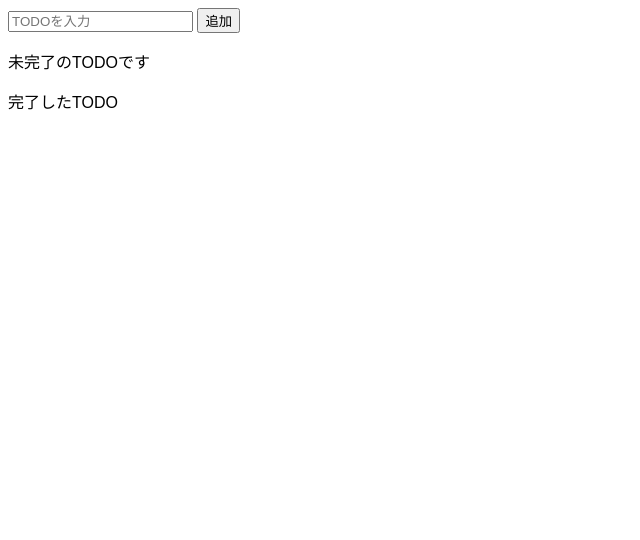
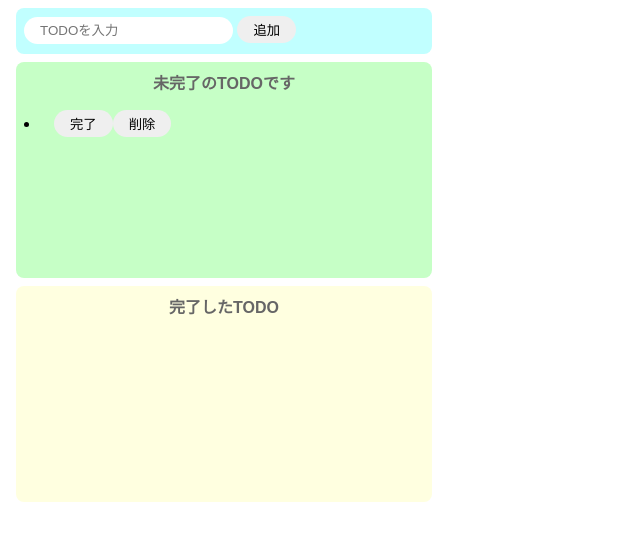
Before and after one commit to kamakiri1225/codesandbox-test, a website built with Parcel: page index.html in a window 1280 px wide. Both pictures are taken after a click on the button "追加". Shown: the whole page, without its empty margins (0-640 px from the left). Built offline with nearby package versions, Linux system fonts and the light colour scheme.

Commit message:
JavaScriptのみでToDoアプリを作成

```diff
--- a/src/index.js
+++ b/src/index.js
@@ -1,82 +1,104 @@
-/**
- * mapやfilterを使った配列
- */
+import "./styles.css";
 
-//map
+const onClickAdd = () => {
+  // テキストを取得
+  const inputText = document.getElementById("add-text").value;
+  document.getElementById("add-text").value = "";
 
-const nameArr = ["田中", "山田", "kamakiri"];
-// for (let i = 0; i < nameArr.length; i++) {
-//   console.log(`${i + 1}番目は${nameArr[i]}`);
-// }
+  creteIncompleteList(inputText);
+}
 
-// const nameArr2 = nameArr.map((name) => {
-//   return name;
-// });
+// 未完了リストに追加する関数
+const creteIncompleteList = (text) => {
+  // divタグの生成
+  const div = document.createElement("div");
+  div.className = "list-row";
 
-// console.log(nameArr2);
+  // liタグの生成
 
-// nameArr.map((name, i) => console.log(`${i + 1}番目は${nameArr[i]}`));
+  const li = document.createElement("li");
+  li.innerText = text
 
-// filter (条件式が書ける)
-// const numArr2 = [1, 2, 3, 4, 5, 6];
-// const newNumArr = numArr2.filter((num) => {
-//   return num % 2 === 1;
-// });
+  // divタグの子要素にliを設定
+  div.appendChild(li);
 
-// console.log(newNumArr);
+  //未完了のリストに追加
+  document.getElementById("imcomplete-list").appendChild(div);
 
-// const newNumArr3 = nameArr.map((name) => {
-//   if (name === "kamakiri") {
-//     return name;
-//   } else {
-//     return `${name}さん`;
-//   }
-// });
+  // button(完了)タグを生成
+  const completeButton = document.createElement("button");
+  completeButton.innerText = "完了";
+  completeButton.addEventListener("click", ()=>{
+    // 押された完了ボタンの親divを未完了リストから削除
+    deleteFromCompleteButton(completeButton.parentNode);
 
-// console.log(newNumArr3);
+    //完了リストに追加
+    const addTarget = completeButton.parentNode;
 
-/**
- * 三項演算子
- */
+    //TODO内容のテキストの取得
+    const text = addTarget.firstElementChild.innerText;
 
-// ある条件? 条件がtrueの時: 条件がfalseのとき
-// const val1 = 1 > 0 ? "trueです" : "falseです";
-// console.log(val1);
+    //div以下を初期化
+    addTarget.textContent = null;
 
-// const num = 13000;
-// console.log(num.toLocaleString());
-// console.log(typeof num);
+    // liを生成
+    const li = document.createElement("li");
+    li.innerText = text;
 
-// const formattedNum =
-//   typeof num === "number" ? num.toLocaleString() : "数値を入力してください。";
-// console.log(formattedNum);
+    // 戻るボタン
+    const backButton = document.createElement("button")
+    backButton.innerText = "戻す";
 
-// const checkSum = (num1, num2) => {
-//   return num1 + num2 > 100 ? "100を超えています" : "許容範囲です";
-// };
+    //
+    // backButtonにイベントを追加
+    backButton.addEventListener("click",()=>{
+      const backTarget = backButton.parentNode;
+      const text = backTarget.firstChild.innerText;
 
-// console.log(checkSum(50, 60));
+      // 削除
+      document.getElementById("complete-list").removeChild(backTarget);
+      creteIncompleteList(text);
+    })
 
-/**
- * 論理演算子の本当の意味を知ろう
- */
-// const flag1 = true;
-// const flag2 = true;
+    const IncompleteButton = document.createElement("button");
+    IncompleteButton.innerText ="削除";
+    // backButtonにイベントを追加
+    IncompleteButton.addEventListener("click",()=>{
 
-// if (flag1 || flag2) {
-//   console.log("1か2はtrueになります。");
-// }
+      // 削除
+      document.getElementById("complete-list").removeChild(IncompleteButton.parentNode);
+      })
 
-// if (flag1 && flag2) {
-//   console.log("1も2はtrueになります。");
-// }
+    // divタグの子要素に各要路を追加
+    addTarget.appendChild(li);
+    addTarget.appendChild(backButton);
+    addTarget.appendChild(IncompleteButton);
 
-// || は左側がfalseなら右側を返す
-// const num = null;
-// const fee = num || "金額未設定です";
-// console.log(fee);
 
-// // && は左側がtrueなら右側を返す
-// const num2 = null;
-// const fee2 = num2 && "何か設定されました";
-// console.log(fee2);
+    //完了のリストに追加
+    document.getElementById("complete-list").appendChild(addTarget);
+  })
+
+  const deleteButton = document.createElement("button");
+  deleteButton.innerText = "削除";
+  deleteButton.addEventListener("click", ()=>{
+    // 押された削除ボタンの親divを未完了リストから削除
+    deleteFromCompleteButton(deleteButton.parentNode);
+
+  })
+
+  div.appendChild(completeButton);
+  div.appendChild(deleteButton);
+
+
+};
+
+// 未完了リストから指定の要素を削除
+
+const deleteFromCompleteButton = (target)=>{
+  document.getElementById("imcomplete-list").removeChild(target);
+}
+
+document
+.getElementById("add-button")
+.addEventListener("click", () => onClickAdd());
--- a/src/styles.css
+++ b/src/styles.css
@@ -1,3 +1,68 @@
 body {
   font-family: sans-serif;
 }
+
+input{
+  border-radius: 16px;
+  border: none;
+  padding: 6px 16px;
+  outline: none
+}
+
+button{
+  border-radius: 16px;
+  border: none;
+  padding: 4px 16px;
+}
+
+button:hover{
+  background-color: #ff7fff;
+  color: #ff7;
+  cursor: pointer;
+}
+
+li{
+  margin-right: 8px;
+}
+
+.input-area {
+  background-color: #c1ffff;
+  width: 400px;
+  height:30px;
+  padding: 8px;
+  margin: 8px;
+  border-radius: 8px;
+}
+
+.imcomplete-area {
+  background-color: #c6ffc6;
+  width: 400px;
+  min-height:200px;
+  padding: 8px;
+  margin: 8px;
+  border-radius: 8px;
+
+}
+
+.complete-area {
+  background-color: #ffffe0;
+  width: 400px;
+  min-height:200px;
+  padding: 8px;
+  margin: 8px;
+  border-radius: 8px;
+}
+
+.title {
+  text-align: center;
+  margin-top: 0;
+  font-weight: bold;
+  color: #666;
+}
+
+
+.list-row{
+  display: flex;
+  align-items: center;
+  padding-bottom: 4px;
+}
```
